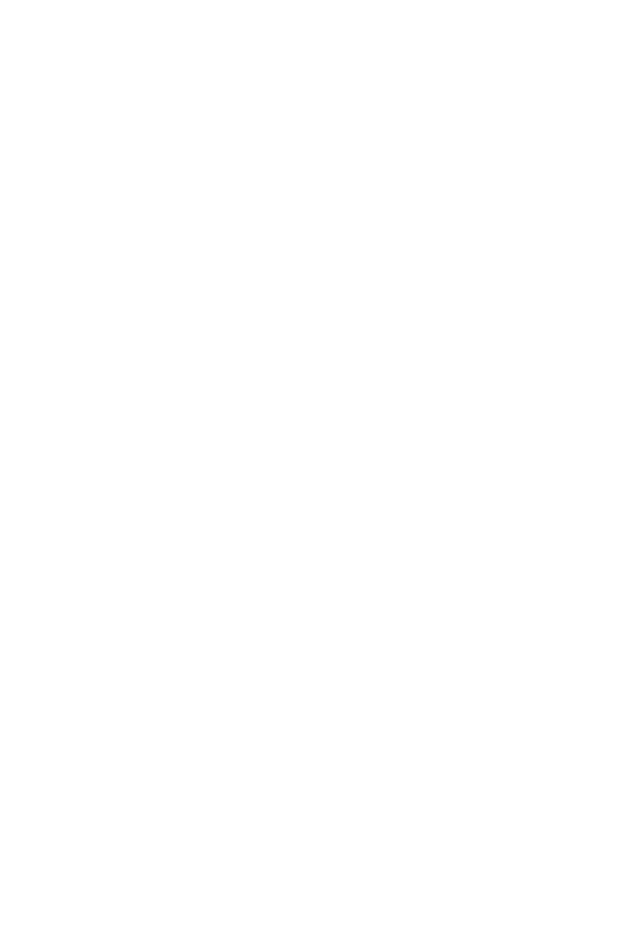
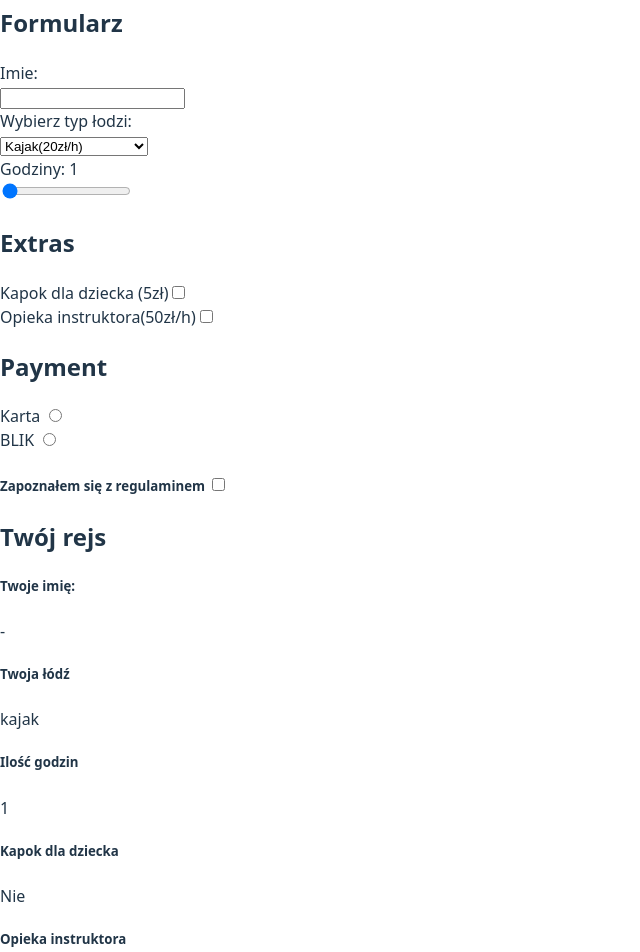
Before and after one commit to j0hnnnny-programista/web-mazurska-przystan-Bulkowski-Nowakowski, a React (Vite) app: page / in a window 1280 px wide. Shown: the part 120-1072 px from the top of the page, without its empty margins (0-640 px from the left). Before the commit the page ends 800 px from the top, so only its background shows below. Built offline with nearby package versions, Linux system fonts and the light colour scheme.

Commit message:
dodanie useState

```diff
--- a/src/App.tsx
+++ b/src/App.tsx
@@ -1,10 +1,63 @@
+import { useState } from 'react'
 import './App.css'
 
 function App() {
+  const [name, setName] = useState('')
+  const [boat, setBoat] = useState('kajak')
+  const [hours, setHours] = useState(1)
+  const [kapok, setKapok] = useState(false)
+  const [instructor, setInstructor] = useState(false)
+  const [payment, setPayment] = useState('')
+  const [regulamin, setRegulamin] = useState(false)
+
   return (
-    <main>
-
-    </main>
+    <>
+      <h1>Wybierz swój rejs</h1>
+      <main>
+        <div id={'form'}>
+          <h2>Formularz</h2>
+          <form>
+            <label>Imie:<br/> <input type={'text'} name={'name'} value={name} onChange={(e) => setName(e.target.value)}/></label><br/>
+            <label>
+              Wybierz typ łodzi:<br/>
+              <select name={'boat'} id='boat' value={boat} onChange={(e) => setBoat(e.target.value)}>
+                <option value={'kajak'}>Kajak(20zł/h)</option>
+                <option value={'waterbike'}>Rower wodny(35zł/h)</option>
+                <option value={'omega'}>Omega(150zł/h)</option>
+              </select>
+            </label>
+            <br/>
+            <label>Godziny: {hours} <br/> <input type={'range'} name={'hours'} min={1} max={8} step={1} value={hours} onChange={(e) => setHours(Number(e.target.value))}/></label>
+            <h2>Extras</h2>
+            <label>Kapok dla dziecka (5zł)<input type={'checkbox'} name={'kapok'} checked={kapok} onChange={(e) => setKapok(e.target.checked)}/>
+              <br/>
+              Opieka instruktora(50zł/h)<input type={'checkbox'} name={'instructor'} checked={instructor} onChange={(e) => setInstructor(e.target.checked)}/>
+            </label>
+            <h2>Payment</h2>
+            <label>
+              Karta <input type={'radio'} name={'payment'} value={'card'} checked={payment === 'card'} onChange={(e) => setPayment(e.target.value)}/><br/>
+              BLIK <input type={'radio'} name={'payment'} value={'blik'} checked={payment === 'blik'} onChange={(e) => setPayment(e.target.value)}/><br/>
+            </label>
+            <label><h5>Zapoznałem się z regulaminem <input type={'checkbox'} name={'regulamin'} value={'regulamin'} checked={regulamin} onChange={(e) => setRegulamin(e.target.checked)}/></h5></label>
+          </form>
+        </div>
+        <div id={'answer'}>
+          <h2>Twój rejs</h2>
+          <h5>Twoje imię:</h5>
+          <p id={'yourname'}>{name || '-'}</p>
+          <h5>Twoja łódź</h5>
+          <p id={'yourboat'}>{boat}</p>
+          <h5>Ilość godzin</h5>
+          <p id={'amounthours'}>{hours}</p>
+          <h5>Kapok dla dziecka</h5>
+          <p id={'czykapok'}>{kapok ? 'Tak' : 'Nie'}</p>
+          <h5>Opieka instruktora</h5>
+          <p id={'opieka instuktora'}>{instructor ? 'Tak' : 'Nie'}</p>
+          <h4>Cena końcowa</h4>
+          <p id={'price'}>Brak obliczeń</p>
+        </div>
+      </main>
+    </>
   )
 }
 
```
Also changed, not shown: 5 other files (tests, documents, lock files or other folders).
